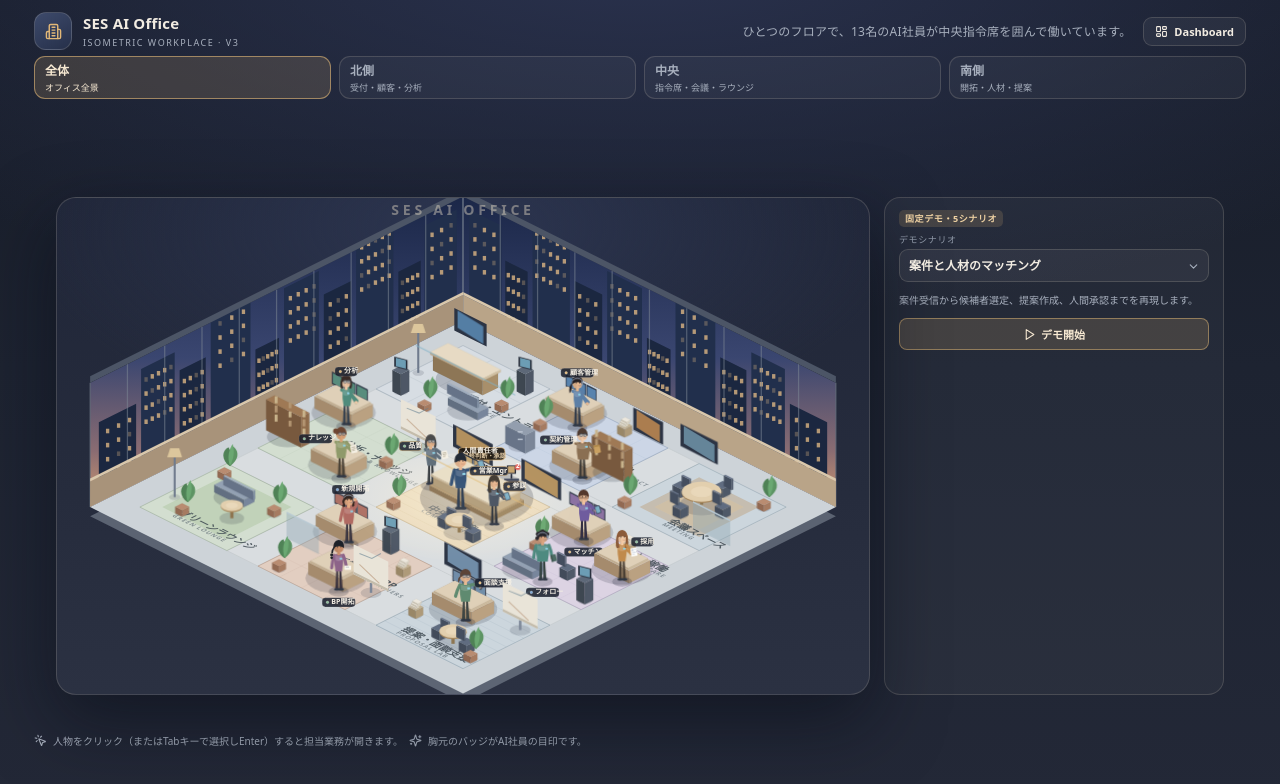
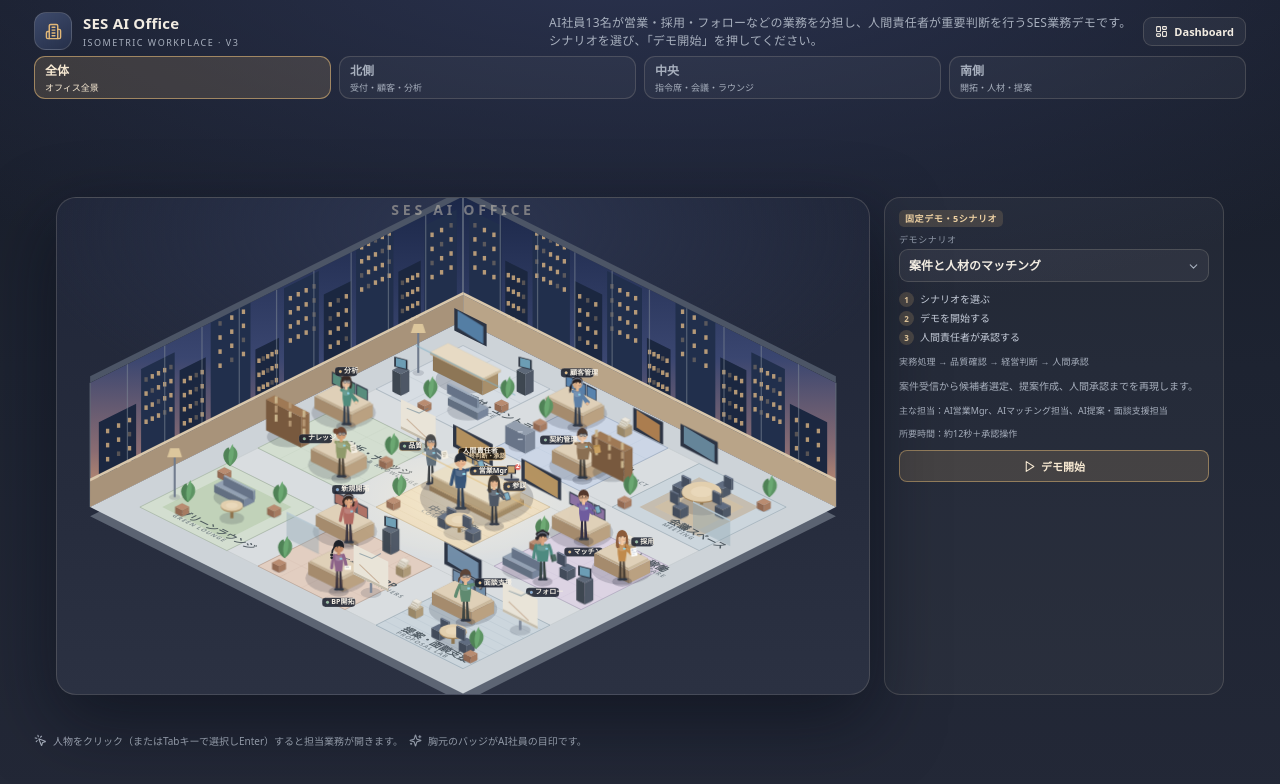
Before and after one commit to satochan-ai/ses-ai-office, a Next.js app: page /office-v3-claude in a window 1280 px wide. Shown: the top 784 px of the page. Built offline with nearby package versions, Linux system fonts and the light colour scheme.

Commit message:
feat: improve claude AI office demo guidance

```diff
--- a/components/office-v3-claude/ClaudeOfficeV3.tsx
+++ b/components/office-v3-claude/ClaudeOfficeV3.tsx
@@ -99,7 +99,9 @@ export default function ClaudeOfficeV3() {
         </div>
         <div className={s.headerActions}>
           <p className={s.headline}>
-            ひとつのフロアで、13名のAI社員が中央指令席を囲んで働いています。
+            AI社員13名が営業・採用・フォローなどの業務を分担し、人間責任者が重要判断を行うSES業務デモです。
+            <br />
+            シナリオを選び、「デモ開始」を押してください。
           </p>
           <Link href="/dashboard" className={s.dashboardLink}>
             <LayoutDashboard size={13} aria-hidden="true" />
--- a/components/office-v3-claude/DemoWorkspacePanel.tsx
+++ b/components/office-v3-claude/DemoWorkspacePanel.tsx
@@ -1,6 +1,6 @@
 "use client";
 
-import { useEffect, useState } from "react";
+import { useEffect, useMemo, useState } from "react";
 import { AlertTriangle, CheckCircle2, ChevronDown, Gavel, Play, RotateCcw, ScrollText, ShieldAlert } from "lucide-react";
 import type {
   OfficeV3ApprovalState,
@@ -56,6 +56,33 @@ export default function DemoWorkspacePanel({
   const recentLogs = logsExpanded ? [...logs].reverse() : logs.slice(-3).reverse();
   const activeAgentName = activeAgentId ? agentNames[activeAgentId] ?? activeAgentId : null;
 
+  // シナリオ選択時に「主な担当」「所要時間」を一目で伝えるための派生表示。
+  // データ構造は変えず、既存の steps / agentNames から都度計算するだけに留める。
+  const primaryAgentNames = useMemo(() => {
+    const seen = new Set<string>();
+    const names: string[] = [];
+    for (const step of selectedScenario.steps) {
+      if (step.requiresHumanApproval) continue;
+      const name = agentNames[step.agentId];
+      if (name && !seen.has(step.agentId)) {
+        seen.add(step.agentId);
+        names.push(name);
+        if (names.length >= 3) break;
+      }
+    }
+    return names;
+  }, [selectedScenario, agentNames]);
+
+  // 承認待ちに到達するまでの所要時間だけを合計する（承認後の完了ステップは含めない）。
+  const estimatedSeconds = useMemo(() => {
+    let ms = 0;
+    for (const step of selectedScenario.steps) {
+      if (step.requiresHumanApproval) break;
+      ms += step.durationMs;
+    }
+    return Math.round(ms / 1000);
+  }, [selectedScenario]);
+
   return (
     <aside className={s.demoWorkspace} aria-label="デモ操作パネル">
       <div className={s.demoWorkspaceHeader}>
@@ -75,7 +102,20 @@ export default function DemoWorkspacePanel({
         </label>
       </div>
 
-      {demoStatus === "idle" ? <p className={s.demoScenarioDesc}>{selectedScenario.shortDescription}</p> : null}
+      {/* 初見ユーザー向けのミニガイド。デモ開始前(idle)だけ表示し、進行中は場所を空ける。 */}
+      {demoStatus === "idle" ? (
+        <>
+          <ol className={s.demoQuickGuide}>
+            <li>シナリオを選ぶ</li>
+            <li>デモを開始する</li>
+            <li>人間責任者が承認する</li>
+          </ol>
+          <p className={s.demoOrgLegend}>実務処理 → 品質確認 → 経営判断 → 人間承認</p>
+          <p className={s.demoScenarioDesc}>{selectedScenario.shortDescription}</p>
+          <p className={s.demoScenarioMeta}>主な担当：{primaryAgentNames.join("、")}</p>
+          <p className={s.demoScenarioMeta}>所要時間：約{estimatedSeconds}秒＋承認操作</p>
+        </>
+      ) : null}
 
       <div className={s.demoWorkspaceActions}>
         {demoStatus === "idle" ? (
@@ -103,7 +143,7 @@ export default function DemoWorkspacePanel({
       </div>
 
       {demoStatus !== "idle" ? (
-        <div className={s.demoProgress} aria-live="polite">
+        <div className={`${s.demoProgress} ${demoStatus === "running" ? s.demoProgressActive : ""}`} aria-live="polite">
           <div className={s.demoProgressHead}>
             <span>STEP {Math.min(currentStepIndex + 1, totalSteps)} / {totalSteps}</span>
             <span>{progressPercent}%</span>
@@ -114,6 +154,8 @@ export default function DemoWorkspacePanel({
           <p className={s.demoProgressStep}>
             {approvalState === "rejected" && demoStatus === "running" ? (
               <span className={s.demoProgressRejectedTag}>差し戻し再処理中</span>
+            ) : demoStatus === "running" ? (
+              <span className={s.demoProgressLive}>現在処理中</span>
             ) : null}
             {currentStep?.title ?? ""}
           </p>
@@ -130,6 +172,9 @@ export default function DemoWorkspacePanel({
           スクロールしなくてもボタンへ到達しやすくする。 */}
       {demoStatus === "awaiting-approval" ? (
         <div className={s.demoApprovalCard}>
+          <p className={s.demoApprovalIntro}>
+            AIの処理が完了しました。内容を確認し、承認または差し戻しを選んでください。
+          </p>
           <h3>{selectedScenario.approvalSummary.title}</h3>
           <ul className={s.detailList}>
             <li><ShieldAlert size={12} aria-hidden="true" />AI品質管理：{selectedScenario.approvalSummary.qualityResult}</li>
@@ -182,11 +227,13 @@ export default function DemoWorkspacePanel({
       {demoStatus === "completed" ? (
         <div className={s.demoResultCard}>
           <h3><CheckCircle2 size={14} aria-hidden="true" />デモ完了</h3>
+          <p className={s.demoResultIntro}>
+            AIが分析・品質確認を行い、承認完了しました。
+          </p>
           <dl>
             {selectedScenario.approvalSummary.metrics.map(metric => (
               <div key={metric.label}><dt>{metric.label}</dt><dd>{metric.value}</dd></div>
             ))}
-            <div><dt>品質確認</dt><dd>合格</dd></div>
             <div><dt>人間責任者</dt><dd>承認済み</dd></div>
           </dl>
         </div>
--- a/components/office-v3-claude/HumanSeatPanel.tsx
+++ b/components/office-v3-claude/HumanSeatPanel.tsx
@@ -83,7 +83,7 @@ export default function HumanSeatPanel({
       </header>
 
       <p className={s.detailRole}>
-        {seat.subLabel}。AI経営参謀・AI営業Mgr・AI品質管理からの重要提案／報告／警告を確認し、AIでは判断できない案件の最終判断・承認を行います。
+        AIでは確定できない重要判断を承認します。{seat.subLabel}として、AI経営参謀・AI営業Mgr・AI品質管理からの提案／報告／警告を確認します。
       </p>
 
       <div className={s.detailStatus}>
--- a/components/office-v3-claude/OfficeV3.module.css
+++ b/components/office-v3-claude/OfficeV3.module.css
@@ -695,14 +695,16 @@
   background: rgba(143, 191, 156, 0.32);
 }
 
+/* 差し戻しは副次アクション。危険操作に見えないよう、承認(塗り)より控えめなゴースト調にする。 */
 .humanApprovalReject {
-  background: rgba(226, 99, 92, 0.14);
-  border-color: rgba(226, 99, 92, 0.4);
-  color: #f3d3d1;
+  background: transparent;
+  border-color: var(--v3-line);
+  color: var(--v3-muted);
 }
 
 .humanApprovalReject:hover:not(:disabled) {
-  background: rgba(226, 99, 92, 0.24);
+  background: rgba(255, 255, 255, 0.08);
+  color: var(--v3-ink);
 }
 
 .humanApprovalButton:focus-visible {
@@ -825,6 +827,54 @@
   color: var(--v3-muted);
 }
 
+/* 初見ユーザー向けの3ステップ操作ガイド。idle時だけ表示する軽量な案内。 */
+.demoQuickGuide {
+  margin: 0;
+  padding: 0;
+  list-style: none;
+  counter-reset: demo-guide;
+  display: flex;
+  flex-direction: column;
+  gap: 3px;
+}
+
+.demoQuickGuide li {
+  counter-increment: demo-guide;
+  display: flex;
+  align-items: center;
+  gap: 6px;
+  font-size: 10px;
+  color: var(--v3-ink);
+}
+
+.demoQuickGuide li::before {
+  content: counter(demo-guide);
+  flex: none;
+  width: 15px;
+  height: 15px;
+  display: grid;
+  place-items: center;
+  border-radius: 50%;
+  background: rgba(226, 184, 119, 0.2);
+  color: #f0d3a4;
+  font-size: 8px;
+  font-weight: 800;
+}
+
+/* AI組織の判断の流れを一目で伝える最小限の凡例。idle時だけ表示。 */
+.demoOrgLegend {
+  margin: 0;
+  font-size: 9px;
+  color: var(--v3-muted);
+  letter-spacing: 0.2px;
+}
+
+.demoScenarioMeta {
+  margin: 0;
+  font-size: 9px;
+  color: var(--v3-muted);
+}
+
 .demoWorkspaceActions {
   display: flex;
   gap: 8px;
@@ -880,6 +930,11 @@
   border: 1px solid var(--v3-line);
 }
 
+/* 進行中だけ枠をわずかに強調し、「今どこを見ればよいか」を控えめに誘導する。 */
+.demoProgressActive {
+  border-color: rgba(226, 184, 119, 0.35);
+}
+
 .demoProgressHead {
   display: flex;
   align-items: baseline;
@@ -923,6 +978,18 @@
   padding: 1px 5px;
 }
 
+.demoProgressLive {
+  display: inline-block;
+  margin-right: 6px;
+  font-size: 9px;
+  font-weight: 800;
+  letter-spacing: 0.4px;
+  color: #cbd8f0;
+  background: rgba(127, 168, 214, 0.18);
+  border-radius: 5px;
+  padding: 1px 5px;
+}
+
 .demoProgressAgent {
   margin: 3px 0 0;
   font-size: 10px;
@@ -962,6 +1029,13 @@
   font-weight: 800;
 }
 
+.demoApprovalIntro {
+  margin: 0;
+  font-size: 10px;
+  line-height: 1.6;
+  color: var(--v3-ink);
+}
+
 /* ---------------- 完了結果カード ---------------- */
 
 .demoResultCard {
@@ -979,6 +1053,13 @@
   font-size: 11px;
   font-weight: 800;
   color: #cdeed4;
+}
+
+.demoResultIntro {
+  margin: 0 0 8px;
+  font-size: 10px;
+  line-height: 1.6;
+  color: var(--v3-ink);
 }
 
 .demoResultCard dl {
```
